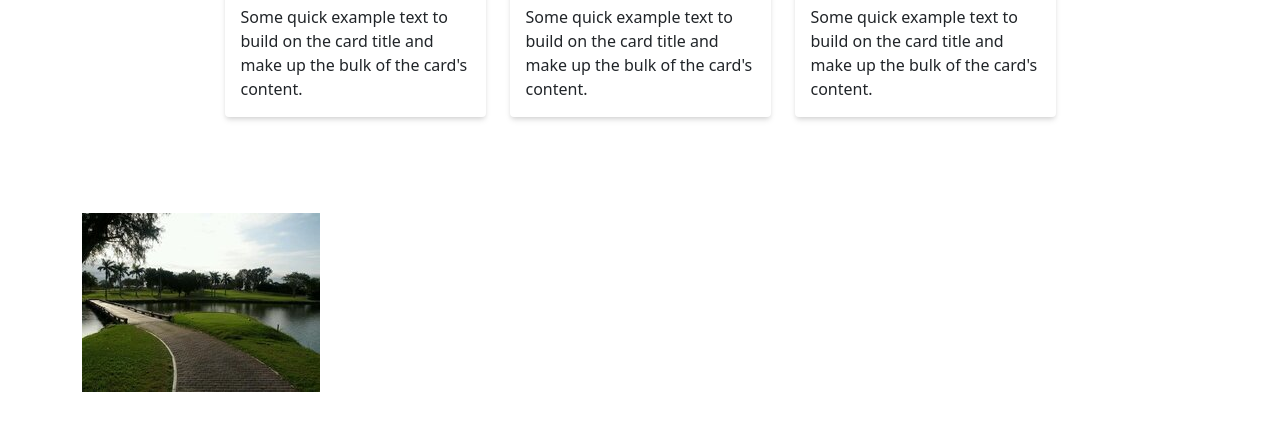
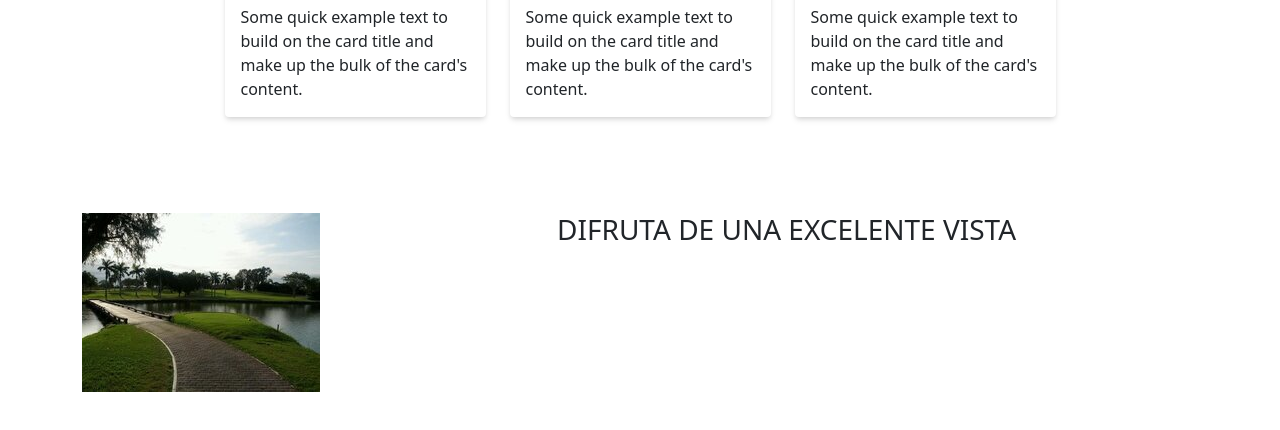
Before and after one commit to miguel071099/PAGE, a plain HTML site: page index.html in a window 1280 px wide. Shown: the part 781-1211 px from the top of the page. Drawn offline with nearby package versions, Linux system fonts and the light colour scheme.

Commit message:
Update index.html

```diff
--- a/index.html
+++ b/index.html
@@ -86,6 +86,9 @@
           <div class="col-12 col-sm-6 col-lg-5">
             <img src="VISTAS.jpg" alt="">
           </div>
+          <div class="col-12 col-sm-6">
+            <h3>DIFRUTA DE UNA EXCELENTE VISTA</h3>
+          </div>
 
 
 
```
